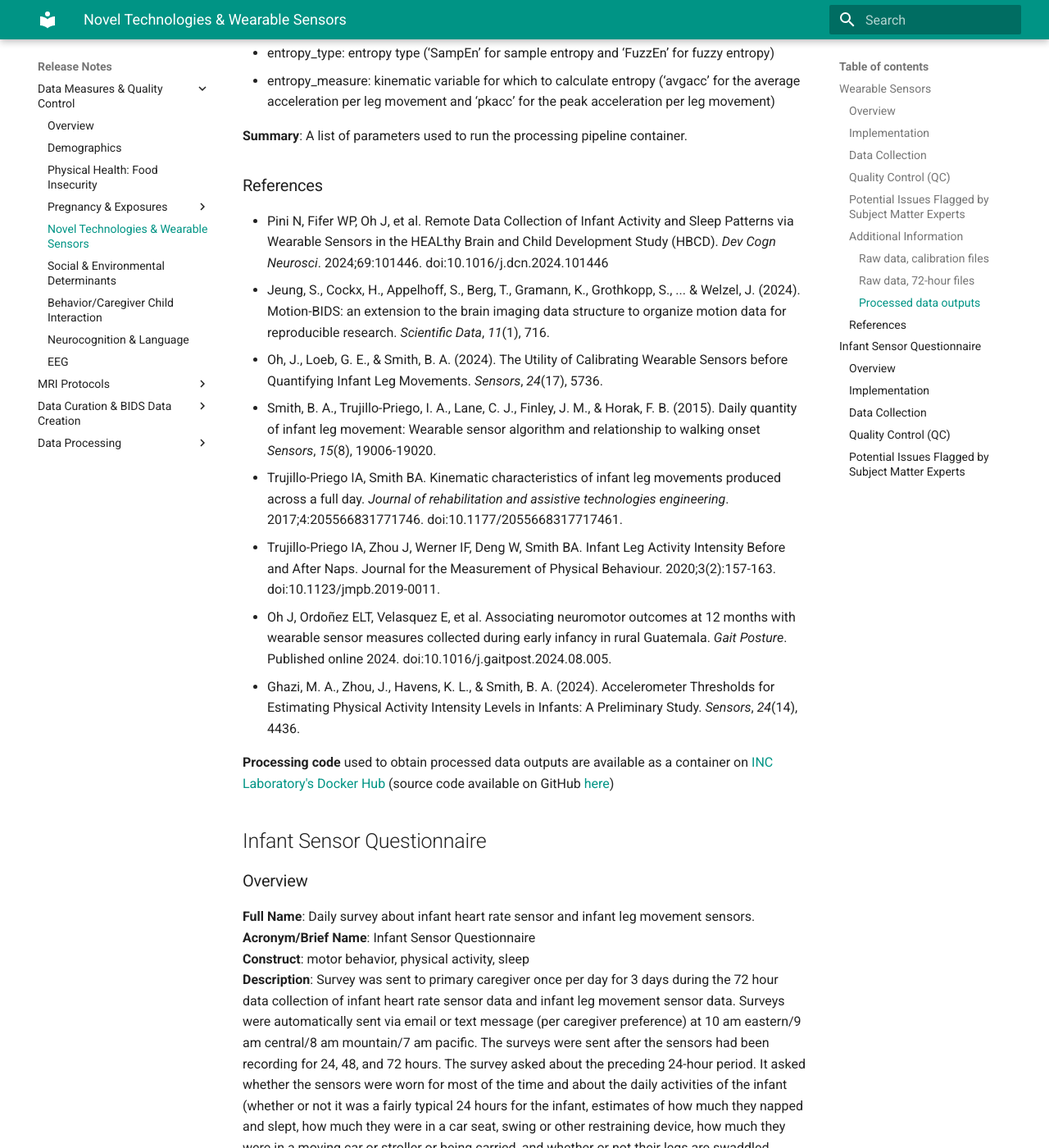
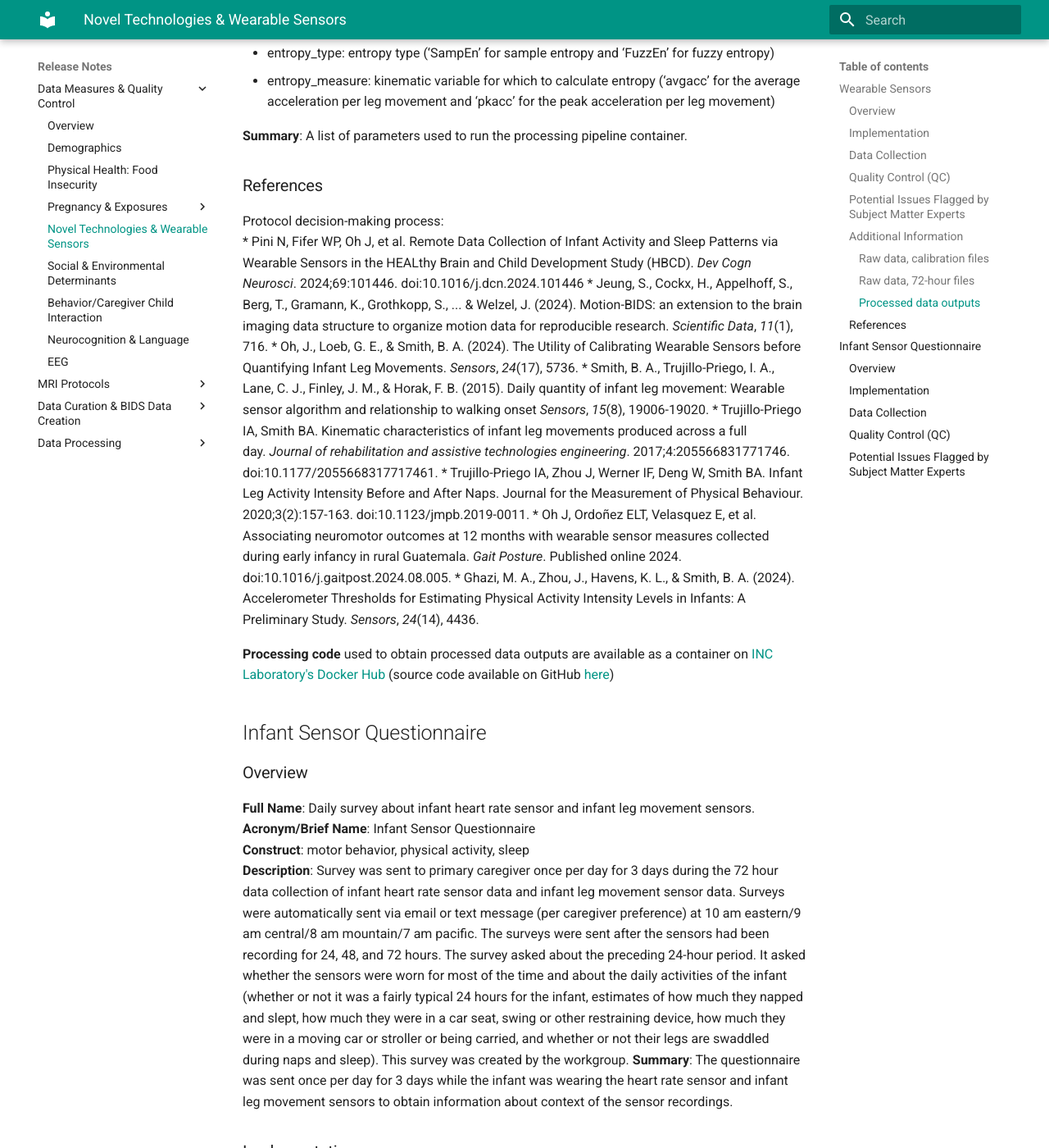
Before and after one commit to mattcieslak/hbcd-docs, an MkDocs documentation site: the page built from docs/measures/sensors.md, in a window 1280 px wide and 1400 px high, scrolled down 8467 px. Shown: the whole window at 82% size. Built offline with MkDocs 1.6.1 and Material for MkDocs 9.7.7, drawn with Linux system fonts in a browser that asks for light colours.

Commit message:
Update sensors.md

```diff
--- a/docs/measures/sensors.md
+++ b/docs/measures/sensors.md
@@ -188,6 +188,7 @@ Data files included in the data release are raw sensor data in BIDS format for t
 **Summary**: A list of parameters used to run the processing pipeline container.
 
 ### References
+Protocol decision-making process:
  * Pini N, Fifer WP, Oh J, et al. Remote Data Collection of Infant Activity and Sleep Patterns via Wearable Sensors in the HEALthy Brain and Child Development Study (HBCD). *Dev Cogn Neurosci*. 2024;69:101446. doi:10.1016/j.dcn.2024.101446
  * Jeung, S., Cockx, H., Appelhoff, S., Berg, T., Gramann, K., Grothkopp, S., ... & Welzel, J. (2024). Motion-BIDS: an extension to the brain imaging data structure to organize motion data for reproducible research. *Scientific Data*, *11*(1), 716.
  * Oh, J., Loeb, G. E., & Smith, B. A. (2024). The Utility of Calibrating Wearable Sensors before Quantifying Infant Leg Movements. *Sensors*, *24*(17), 5736.
```
